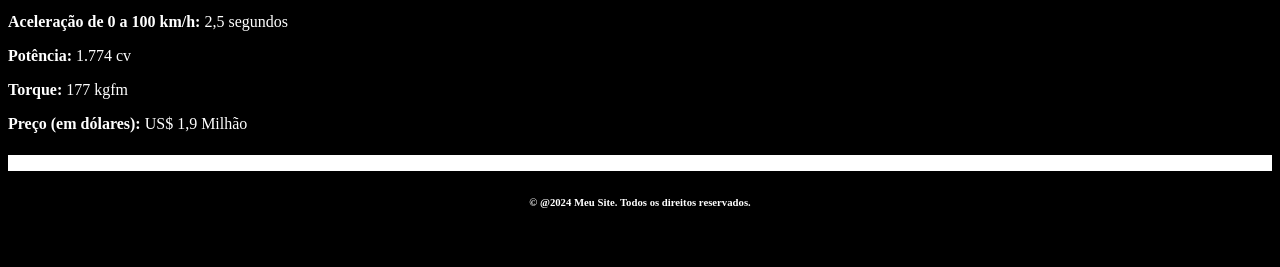
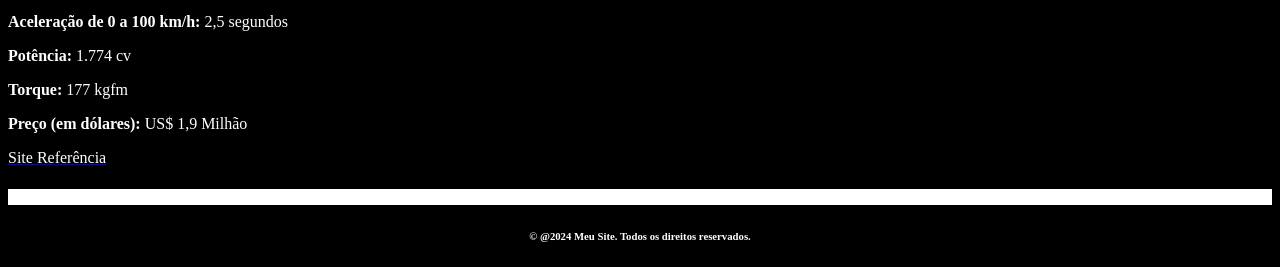
Before and after one commit to kauajung/site-teste, a plain HTML site: page index.html in a window 1280 px wide. Shown: the part 2598-2865 px from the top of the page. Before the commit the page ends 2831 px from the top, so only its background shows below. Drawn offline with Linux system fonts and the light colour scheme.

Commit message:
Update index.html

```diff
--- a/index.html
+++ b/index.html
@@ -75,6 +75,7 @@
          </section>
      </body>
      <footer>
+          <a href="https://motor1.uol.com.br/news/580845/lista-carros-mais-rapidos-mundo/"><p>Site Referência</p></a>
             <h5>...</h5>
             <h6>&copy; @2024 Meu Site. Todos os direitos reservados.</h6>
      </footer>
```
